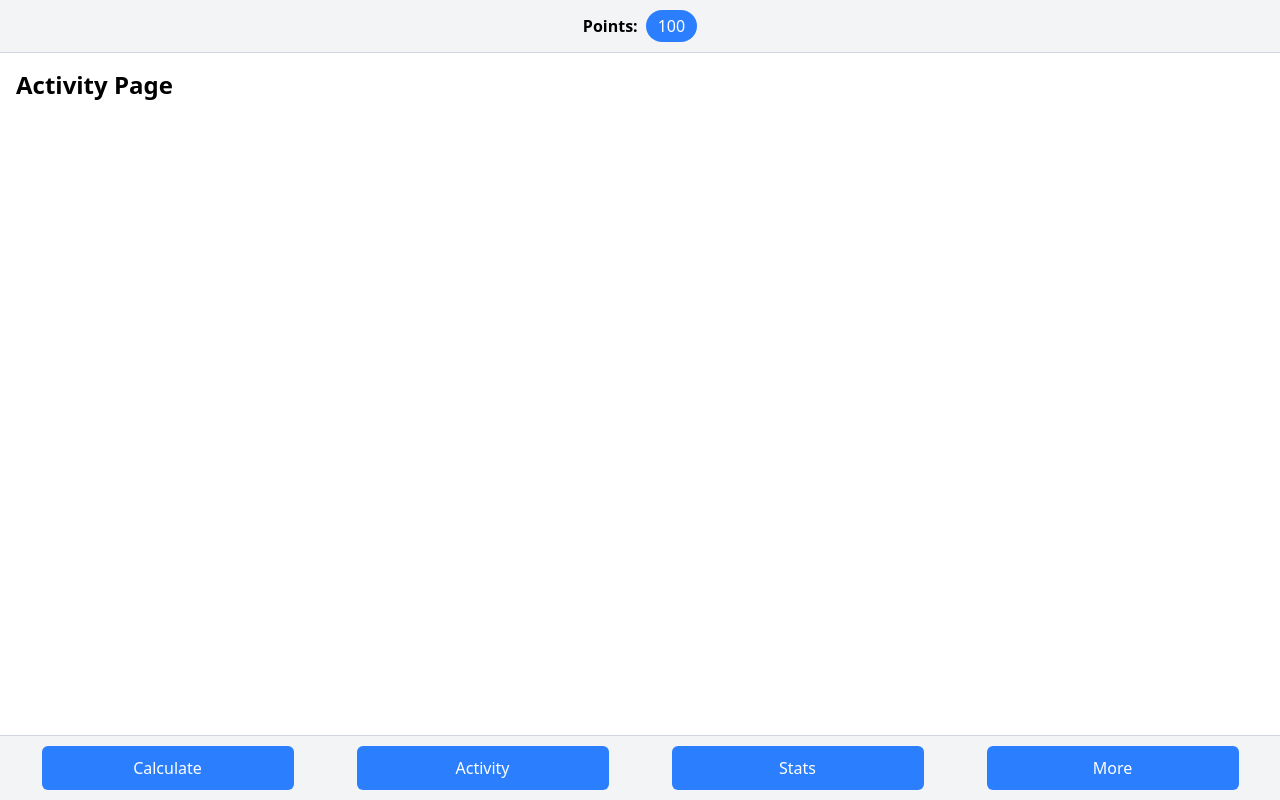
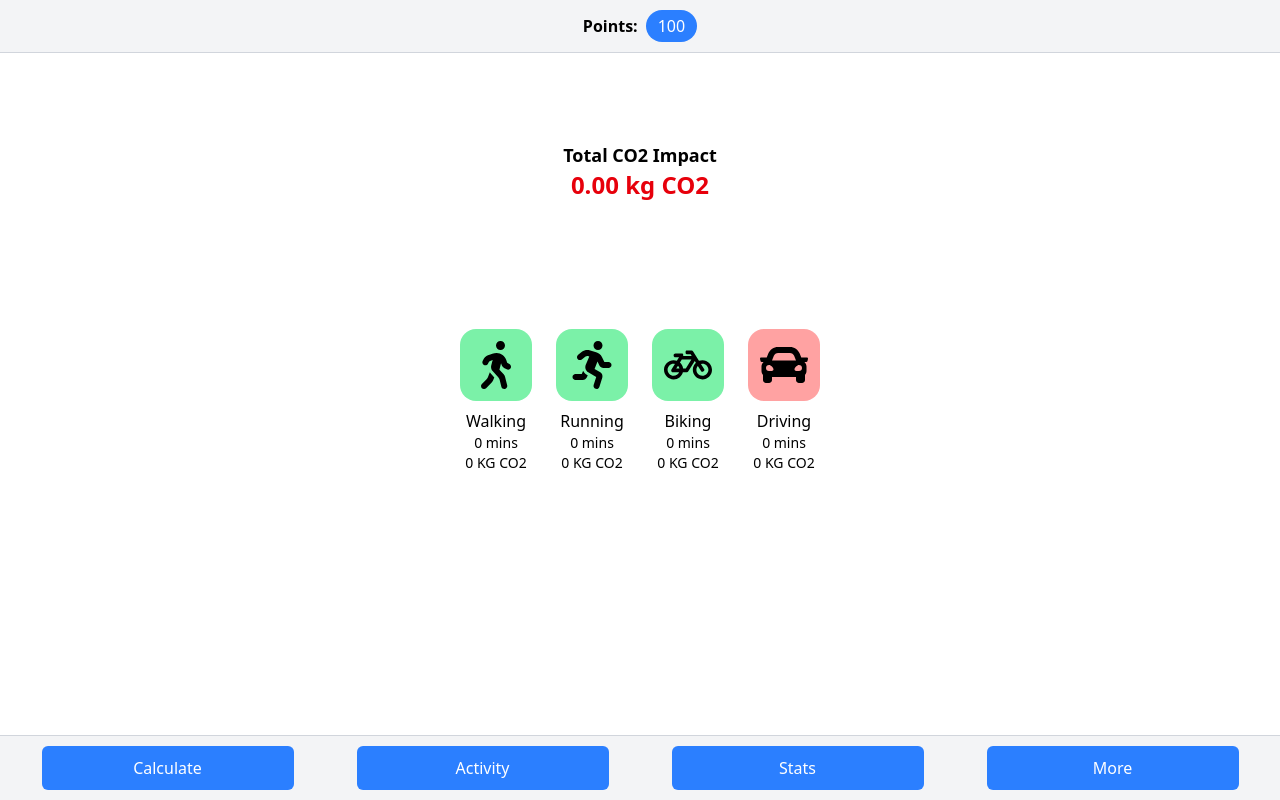
Before and after one commit to amujalo1/EcoVisionAR, a React (Vite) app: page /activity in a window 1280 px wide. Built offline with nearby package versions, Linux system fonts and the light colour scheme.

Commit message:
activity buttons

```diff
--- a/package.json
+++ b/package.json
@@ -18,7 +18,8 @@
     "react": "^19.0.0",
     "react-dom": "^19.0.0",
     "react-icons": "^5.5.0",
-    "react-leaflet": "^5.0.0"
+    "react-leaflet": "^5.0.0",
+    "react-router-dom": "^7.2.0"
   },
   "devDependencies": {
     "@eslint/js": "^9.21.0",
--- a/src/components/ActivityIcon.jsx
+++ b/src/components/ActivityIcon.jsx
@@ -1,4 +1,4 @@
-import React from "react";
+import React, { act } from "react";
 import { FaWalking, FaRunning, FaBicycle, FaCar } from "react-icons/fa";
 
 const CO2_EMISSIONS = {
@@ -37,6 +37,7 @@ const ActivityIcon = ({ activity, onClick, count }) => {
       <div className="text-center">
         <div className="font-medium capitalize">{activity}</div>
         <div className="text-sm">{count} mins</div>
+        <div className="text-sm">{count * CO2_EMISSIONS[activity]} KG CO2</div>
       </div>
     </div>
   );
--- a/src/components/ActivityTab.jsx
+++ b/src/components/ActivityTab.jsx
@@ -55,8 +55,14 @@ const ActivityTab = () => {
   const co2Color = state.totalCO2 < 0 ? "text-green-600" : "text-red-600";
 
   return (
-    <div className="p-6 max-w-2xl mx-auto">
-      <div className="flex flex-col items-center gap-6">
+    <div className="p-6 max-w-2xl mx-auto m-12">
+      <div className="text-center mb-12">
+        <div className="text-lg font-semibold">Total CO2 Impact</div>
+        <div className={`text-2xl font-bold ${co2Color}`}>
+          {totalCO2} kg CO2
+        </div>
+      </div>
+      <div className="flex flex-col items-center gap-6 mt-32">
         <div className="grid grid-cols-2 md:grid-cols-4 gap-6">
           {Object.keys(CO2_EMISSIONS).map((activity) => (
             <ActivityIcon
@@ -66,13 +72,6 @@ const ActivityTab = () => {
               onClick={() => handleActivityClick(activity)}
             />
           ))}
-        </div>
-
-        <div className="text-center">
-          <div className="text-lg font-semibold">Total CO2 Impact</div>
-          <div className={`text-2xl font-bold ${co2Color}`}>
-            {totalCO2} kg CO2
-          </div>
         </div>
 
         {state.totalCO2 !== 0 && (
--- a/src/pages/ActivityPage.jsx
+++ b/src/pages/ActivityPage.jsx
@@ -1,5 +1,7 @@
+import ActivityTab from "../components/ActivityTab";
+
 function ActivityPage() {
-    return <h1 className="text-2xl font-bold">Activity Page</h1>;
-  }
+  return <ActivityTab />;
+}
 
-  export default ActivityPage;
+export default ActivityPage;
```
Also changed, not shown: 1 other file (tests, documents, lock files or other folders).
